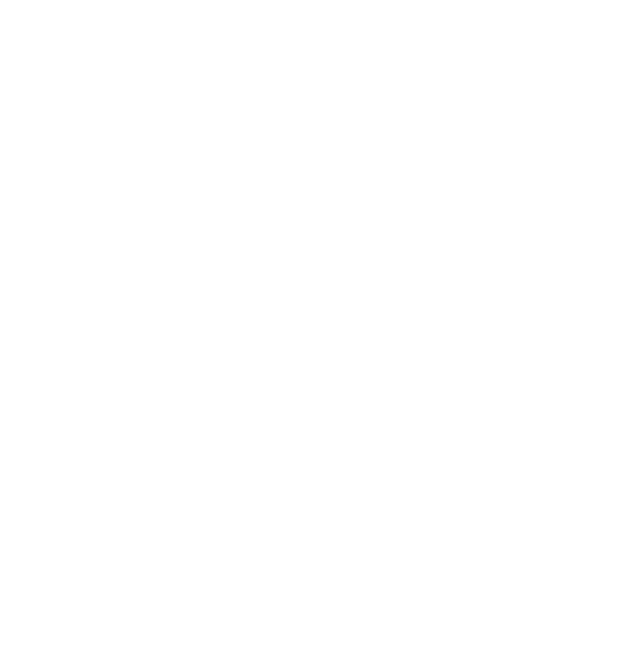
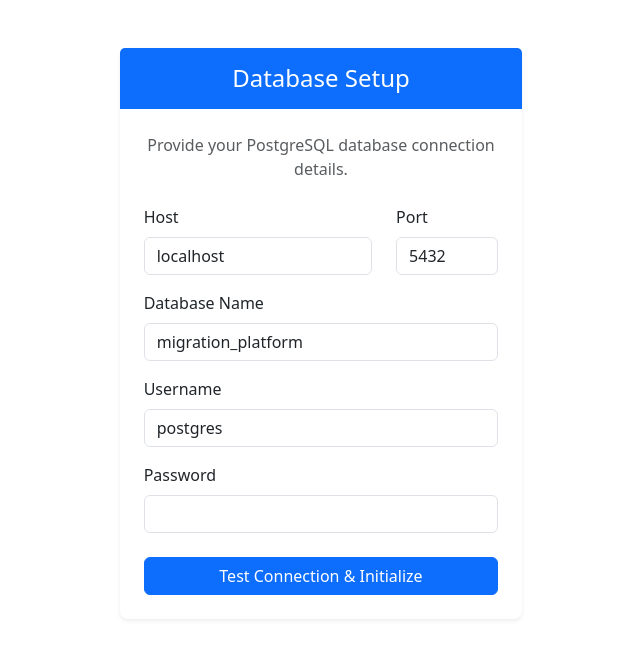
Before and after one commit to jaywehner/migrationassistant, a FastAPI app: page /setup/database in a window 1280 px wide. Before the commit the part shown is empty. Shown: the top 659 px of the page, without its empty margins (319-959 px from the left). Run offline with FastAPI, Linux system fonts and the light colour scheme; parts of the project's set-up code (start-up, migrations or seed data) failed here and were passed over; some libraries are stand-ins or nearby versions.

Commit message:
Fix UI for setup pages by using auth_content block

```diff
--- a/app/templates/setup/database.html
+++ b/app/templates/setup/database.html
@@ -1,11 +1,11 @@
 {% extends "base.html" %}
 {% block title %}Database Setup - Migration Platform{% endblock %}
-{% block content %}
+{% block auth_content %}
 <div class="row justify-content-center mt-5">
-    <div class="col-md-6">
-        <div class="card shadow-sm">
-            <div class="card-header bg-primary text-white text-center py-3">
-                <h4 class="mb-0">Setup: Database Connection</h4>
+    <div class="col-md-6 col-lg-5 col-xl-4">
+        <div class="card shadow-sm border-0">
+            <div class="card-header bg-primary text-white text-center py-3 border-0">
+                <h4 class="mb-0">Database Setup</h4>
             </div>
             <div class="card-body p-4">
                 {% if error %}
@@ -21,15 +21,15 @@
                 </div>
                 {% endif %}
 
-                <p class="text-muted">Welcome to Migration Collaboration Platform. Please provide your PostgreSQL database connection details.</p>
+                <p class="text-muted text-center mb-4">Provide your PostgreSQL database connection details.</p>
 
                 <form method="post" action="/setup/database">
                     <div class="row mb-3">
-                        <div class="col-md-8">
+                        <div class="col-8">
                             <label class="form-label">Host</label>
                             <input type="text" class="form-control" name="host" value="{{ host }}" required>
                         </div>
-                        <div class="col-md-4">
+                        <div class="col-4">
                             <label class="form-label">Port</label>
                             <input type="number" class="form-control" name="port" value="{{ port }}" required>
                         </div>
```
Also changed, not shown: app/templates/setup/admin.html (+6 -6 lines).
